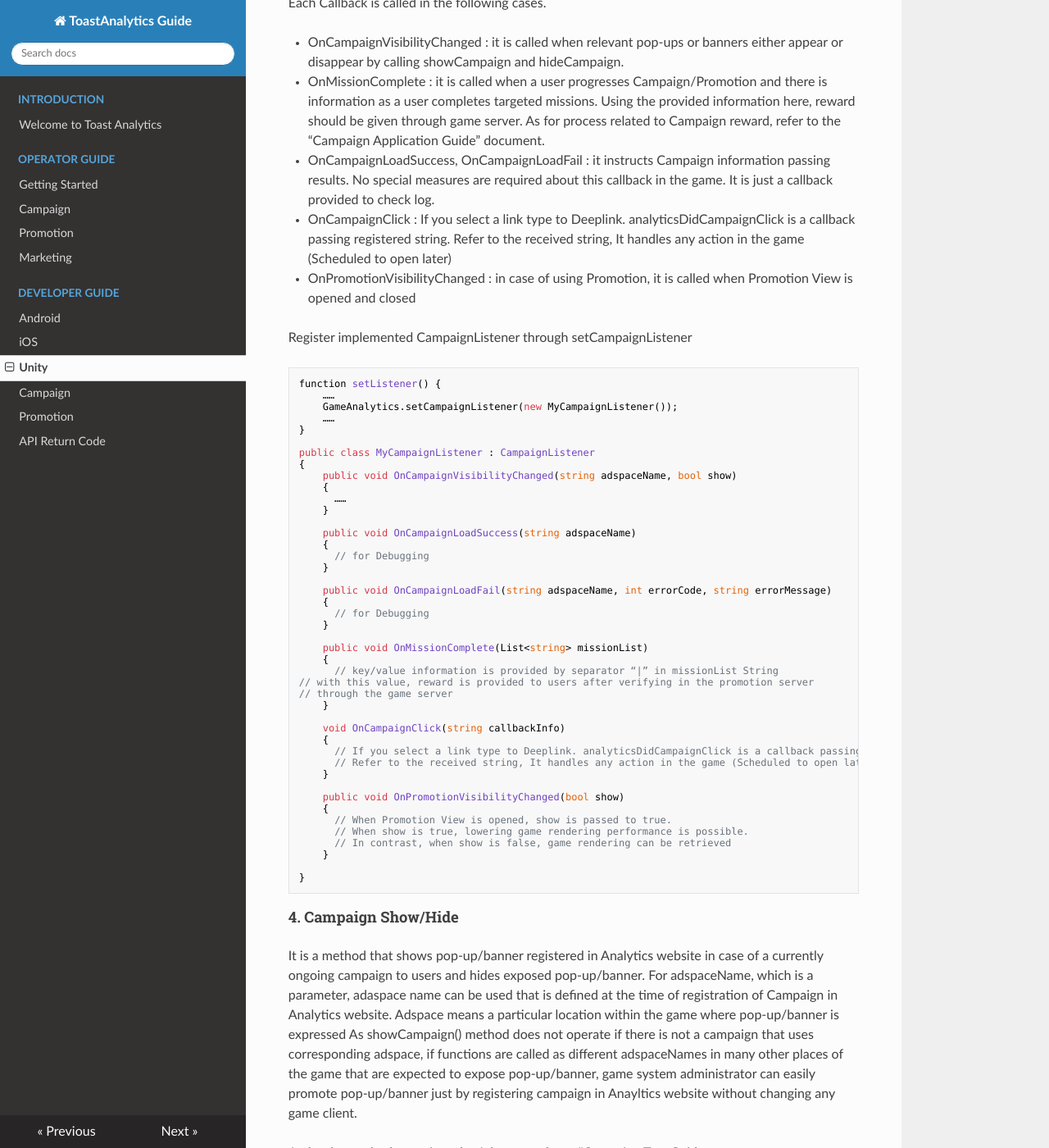
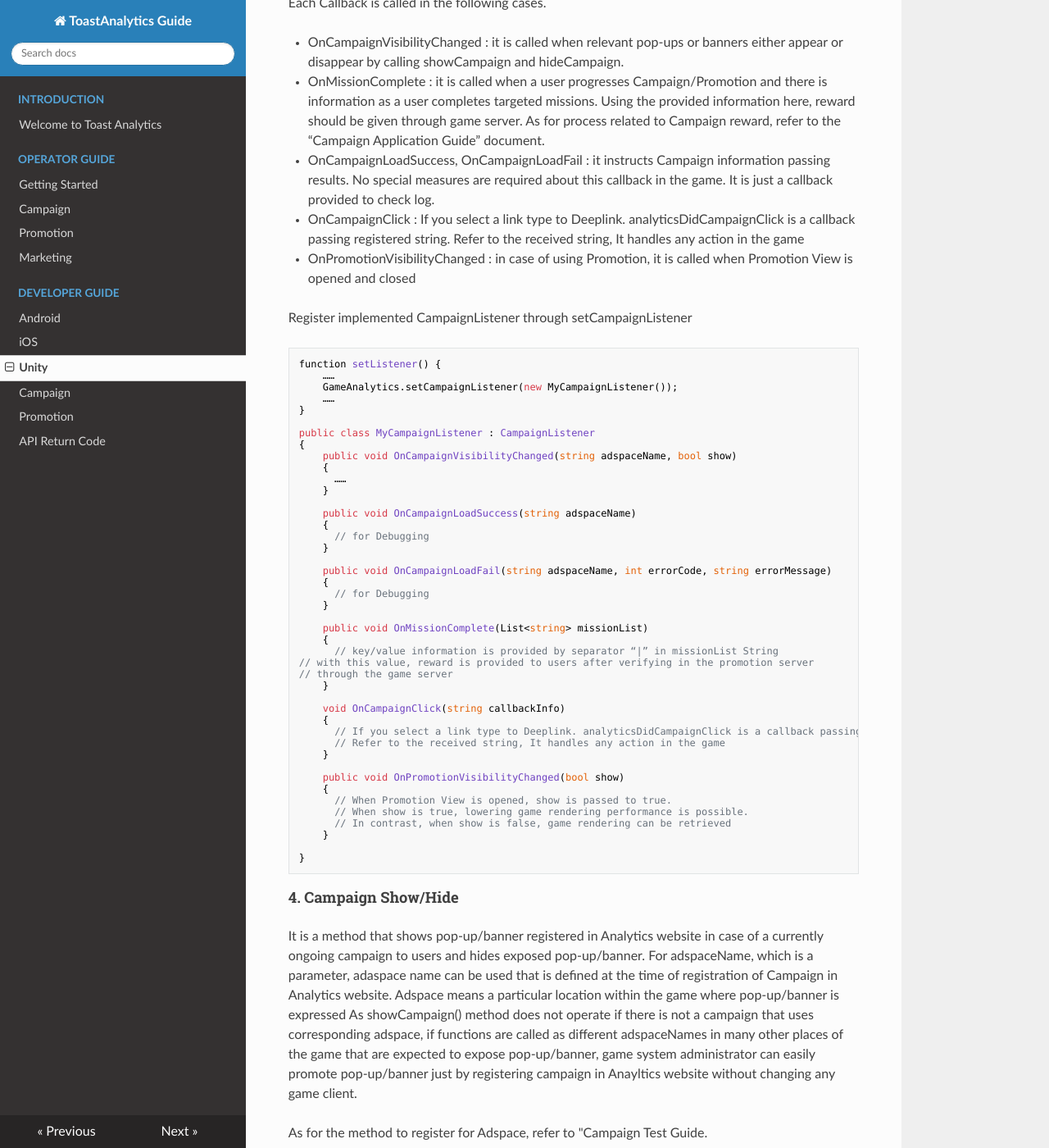
Before and after one commit to ToastAnalytics/ToastAnalytics_EN, an MkDocs documentation site: the page built from docs/Developer/6. Unity Developer Guide.md, in a window 1280 px wide and 1400 px high, scrolled down 9087 px. Shown: the whole window at 82% size. Built offline with MkDocs 1.6.1, drawn with Linux system fonts in a browser that asks for light colours; nearby versions of some CDN libraries; old or Windows-style settings are respelled for this version of MkDocs.

Commit message:
Update 6. Unity Developer Guide.md

```diff
--- a/docs/Developer/6. Unity Developer Guide.md
+++ b/docs/Developer/6. Unity Developer Guide.md
@@ -277,7 +277,7 @@ Each Callback is called in the following cases.
 - OnCampaignVisibilityChanged : it is called when relevant pop-ups or banners either appear or disappear by calling showCampaign and hideCampaign.
 - OnMissionComplete : it is called when a user progresses Campaign/Promotion and there is  information as a user completes targeted missions. Using the provided information here, reward should be given through game server. As for process related to Campaign reward, refer to the “Campaign Application Guide” document.
 - OnCampaignLoadSuccess, OnCampaignLoadFail : it instructs Campaign information passing results. No special measures are required about this callback in the game. It is just a callback provided to check log.
-- OnCampaignClick : If you select a link type to Deeplink. analyticsDidCampaignClick is a callback passing registered string. Refer to the received string, It handles any action in the game (Scheduled to open later)
+- OnCampaignClick : If you select a link type to Deeplink. analyticsDidCampaignClick is a callback passing registered string. Refer to the received string, It handles any action in the game
 - OnPromotionVisibilityChanged : in case of using Promotion, it is called when Promotion View is opened and closed
 
 Register implemented CampaignListener through setCampaignListener
@@ -315,7 +315,7 @@ public class MyCampaignListener : CampaignListener
     void OnCampaignClick(string callbackInfo)
     {
       // If you select a link type to Deeplink. analyticsDidCampaignClick is a callback passing registered string.
-      // Refer to the received string, It handles any action in the game (Scheduled to open later)
+      // Refer to the received string, It handles any action in the game
     }
 
     public void OnPromotionVisibilityChanged(bool show)
```
